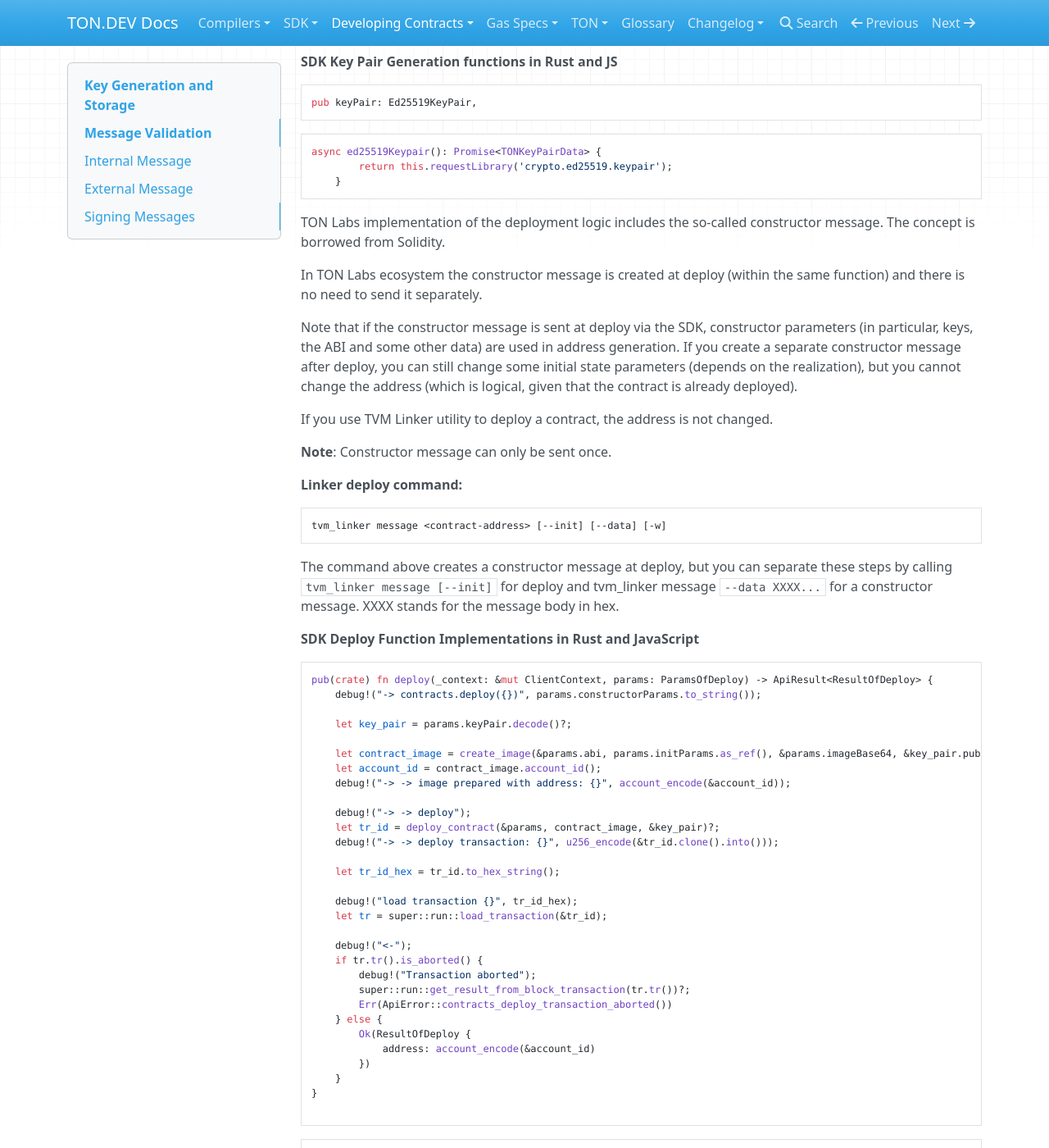
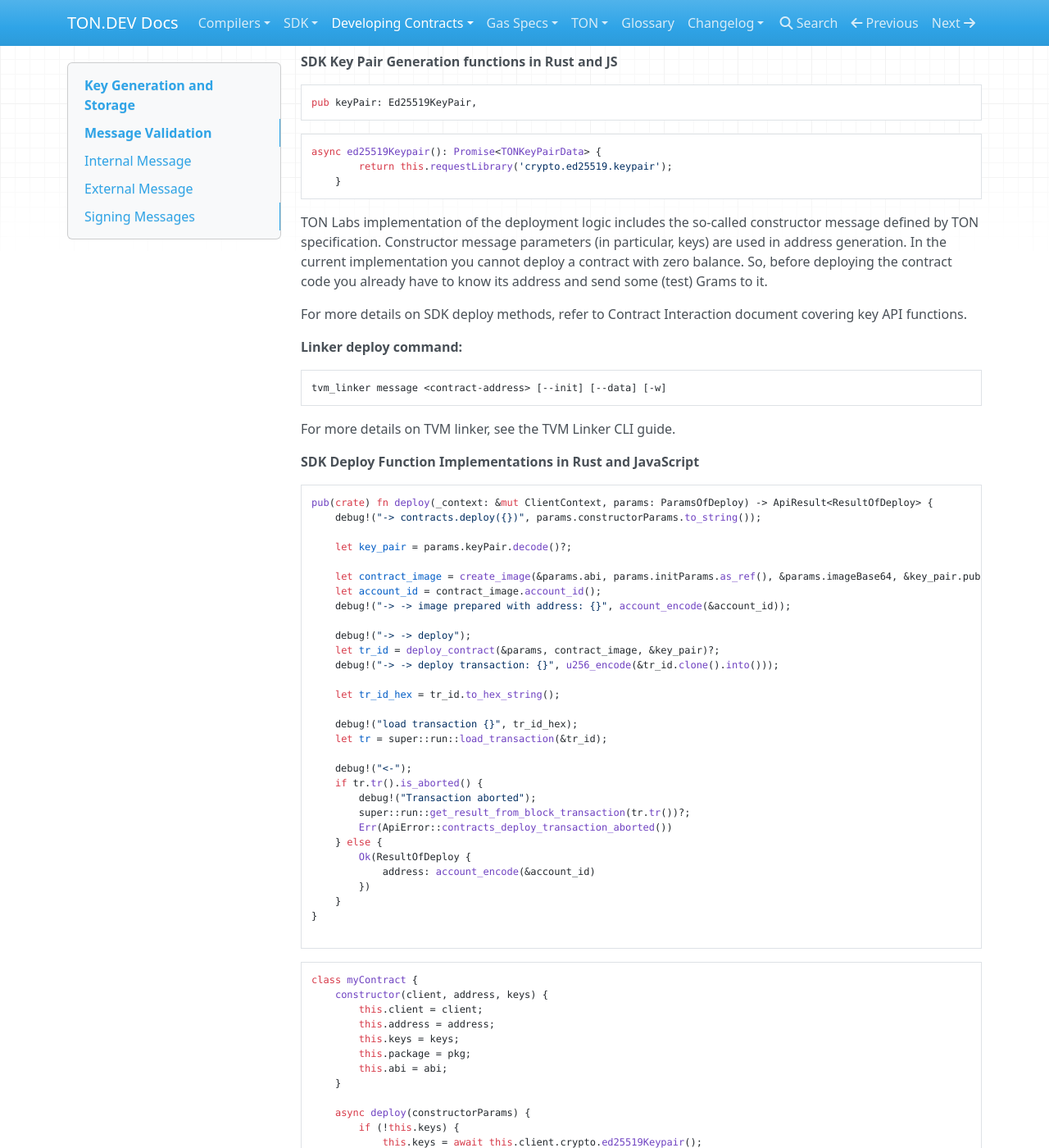
Before and after one commit to condor-the-bird/tondev, an MkDocs documentation site: the page built from docs/Smart Contract Lore/Key Generation and Use.md, in a window 1280 px wide and 1400 px high, scrolled down 439 px. Shown: the whole window at 82% size. Built offline with MkDocs 1.6.1, drawn with Linux system fonts in a browser that asks for light colours; nearby versions of some CDN libraries; some of the changed text lies outside the part shown.

Commit message:
Update Key Generation and Use.md

````diff
--- a/docs/Smart Contract Lore/Key Generation and Use.md
+++ b/docs/Smart Contract Lore/Key Generation and Use.md
@@ -30,15 +30,9 @@
     }
 ```
 
-TON Labs implementation of the deployment logic includes the so-called constructor message. The concept is borrowed from Solidity.
+TON Labs implementation of the deployment logic includes the so-called constructor message defined by TON specification. Constructor message parameters (in particular, keys) are used in address generation. In the current implementation you cannot deploy a contract with zero balance. So, before deploying the contract code you already have to know its address and send some (test) Grams to it.
 
-In TON Labs ecosystem the constructor message is created at deploy (within the same function) and there is no need to send it separately.
-
-Note that if the constructor message is sent at deploy via the SDK, constructor parameters   (in particular, keys, the ABI and some other data) are used in address generation. If you create a separate constructor message after deploy, you can still change some initial state parameters  (depends on the realization), but you cannot change the address (which is logical, given that the contract is already deployed).
-
-If you use TVM Linker utility to deploy a contract, the address is not changed.
-
-**Note**: Constructor message can only be sent once.
+For more details on SDK deploy methods, refer to Contract Interaction document covering key API functions.
 
 **Linker deploy command:**
 
@@ -46,7 +40,7 @@
 tvm_linker message <contract-address> [--init] [--data] [-w]
 ```
 
-The command above creates a constructor message at deploy, but you can separate these steps by calling `tvm_linker message [--init]` for deploy and tvm_linker message ` --data XXXX...` for a constructor message. XXXX stands for the message body in hex.
+For more details on TVM linker, see the TVM Linker CLI guide.
 
 **SDK Deploy Function Implementations in Rust and JavaScript**
 
@@ -125,6 +119,8 @@
 
 For external messages, `msg.sender` is always empty, while `tvm_sender_pubkey()` is mandatory for identification and validation; it contains the sender public key.
 
+Signature is verified by the contract runtime.
+
 ## Signing Messages
 
 Messages are signed according to the ABI. Please, see the specification, [Message Signing section](Smart Contract Lore/ABI Specification New/#message-body-signing).
````
Also changed, not shown: other parts of docs/Smart Contract Lore/Key Generation and Use.md (+1 -1 lines).
